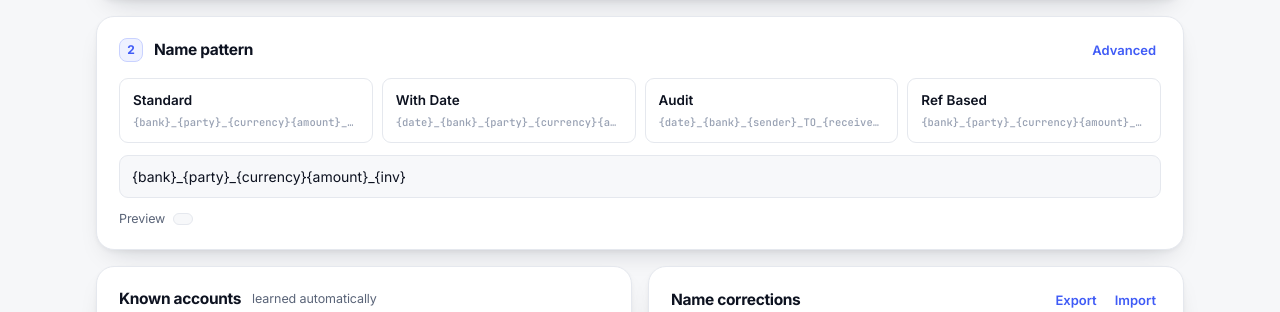
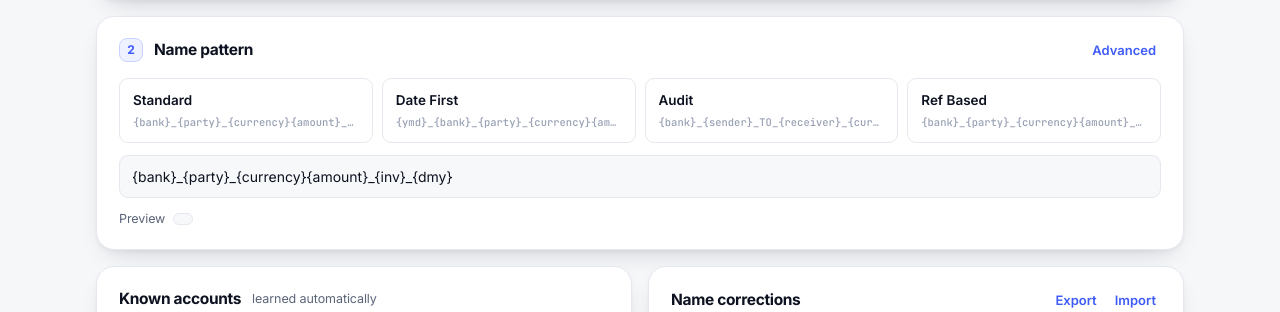
Before and after one commit to mhridoy/test_bank_receipt, a Flask app: page / in a window 1280 px wide. Shown: the part 300-612 px from the top of the page. Run offline with Flask 3, Linux system fonts and the light colour scheme; some libraries are stand-ins or nearby versions.

Commit message:
Date as 11Aug26, at the end of the name
Adds a {dmy} token (day, short month name, two-digit year) and moves the date to
the end of the standard preset, where it reads as a suffix rather than pushing
the bank and company along. {ymd} stays for the date-first preset, which is what
you want when the folder should sort chronologically.

```diff
--- a/app.py
+++ b/app.py
@@ -19,10 +19,10 @@ from pathlib import Path
 from flask import Flask, jsonify, render_template, send_from_directory
 
 TEMPLATE_PRESETS = {
-    "standard": "{bank}_{party}_{currency}{amount}_{inv}",
-    "with_date": "{date}_{bank}_{party}_{currency}{amount}_{inv}",
-    "audit": "{date}_{bank}_{sender}_TO_{receiver}_{currency}{amount}_{inv}",
-    "ref_based": "{bank}_{party}_{currency}{amount}_REF_{ref}",
+    "standard": "{bank}_{party}_{currency}{amount}_{inv}_{dmy}",
+    "date_first": "{ymd}_{bank}_{party}_{currency}{amount}_{inv}",
+    "audit": "{bank}_{sender}_TO_{receiver}_{currency}{amount}_{inv}_{dmy}",
+    "ref_based": "{bank}_{party}_{currency}{amount}_REF_{ref}_{dmy}",
 }
 
 app = Flask(__name__)
--- a/static/app.js
+++ b/static/app.js
@@ -13,7 +13,7 @@ const esc = (s) => String(s ?? "").replace(/[&<>"]/g,
 const HAS_FS = "showDirectoryPicker" in window;
 
 const DEFAULTS = {
-  template: "{bank}_{party}_{currency}{amount}_{inv}",
+  template: "{bank}_{party}_{currency}{amount}_{inv}_{dmy}",
   recursive: false, stripLegal: true, invFromName: true,
   useOcr: true, autoLearn: true, quality: "auto", ocrLangs: "eng", theme: "system",
   nameWords: 2, shortBankNames: true, trimCents: false,
@@ -82,9 +82,11 @@ $("themeBtn").onclick = () => {
 /* ── name pattern ──────────────────────────────────────────────── */
 
 const SAMPLE = {
-  bank: "RiyadBank", sender: "TabeebArabia", receiver: "PioneerMetalCorners",
-  amount: "200640.50", amount_net: "200632.45", currency: "SAR", invoice: "7260019",
-  ref: "946702450951BNBD", date: "2026-09-02", receiver_bank: "SaudiNationalBank",
+  bank: "RiyadB", sender: "TabeebArabia", receiver: "PioneerMetal", party: "PioneerMetal",
+  amount: "200640.50", amount_net: "200632.45", currency: "SAR",
+  invoice: "7260019", inv: "INV_7260019", ben_id: "7053930587",
+  ref: "946702450951BNBD", date: "2026-09-02", ymd: "20260902", dmy: "02Sep26",
+  dir: "OUT", bank_full: "RiyadBank", receiver_bank: "SaudiNB",
   orig: "RV INV 7260019",
 };
 
--- a/static/engine.js
+++ b/static/engine.js
@@ -559,6 +559,17 @@ export function sanitize(name, maxLen = 150) {
 /** "Wajd Alamani Contracting Establishment" -> "Wajd Alamani".
     Long legal names make unreadable file names; the first words identify a
     supplier just as well. 0 keeps the whole name. */
+const MONTH_NAMES = ["Jan", "Feb", "Mar", "Apr", "May", "Jun",
+                     "Jul", "Aug", "Sep", "Oct", "Nov", "Dec"];
+
+/** "2026-08-11" -> "11Aug26" - readable at a glance and short. */
+export function shortDate(iso) {
+  const m = /^(\d{4})-(\d{2})-(\d{2})/.exec(String(iso || ""));
+  if (!m) return "";
+  const [, year, month, day] = m;
+  return `${day}${MONTH_NAMES[Number(month) - 1] || ""}${year.slice(2)}`;
+}
+
 export function shortenName(name, words = 2) {
   if (!name || !words) return name || "";
   const parts = String(name).trim().split(/\s+/);
@@ -596,6 +607,7 @@ export function buildName(fields, template, original, stripLegal = true,
     ben_id: fields.beneficiary_id || "",
     date: (fields.transaction_date || "").slice(0, 10),
     ymd: (fields.transaction_date || "").slice(0, 10).replace(/-/g, ""),
+    dmy: shortDate(fields.transaction_date),
     dir: fields.direction === "in" ? "IN" : "OUT",
     orig: original.replace(/\.[^.]*$/, ""),
   };
--- a/templates/index.html
+++ b/templates/index.html
@@ -148,7 +148,7 @@
         </label>
       </div>
       <div class="tokens">
-        {% for t in ['bank','party','receiver','sender','currency','amount','amount_net','inv','invoice','ref','ben_id','date','ymd','dir','bank_full','receiver_bank','orig'] %}
+        {% for t in ['bank','party','receiver','sender','currency','amount','amount_net','inv','invoice','ref','ben_id','dmy','date','ymd','dir','bank_full','receiver_bank','orig'] %}
         <button class="token mono" data-token="{{ '{' ~ t ~ '}' }}">{{ '{' ~ t ~ '}' }}</button>
         {% endfor %}
       </div>
--- a/templates/test.html
+++ b/templates/test.html
@@ -12,7 +12,7 @@ import { readPdf, OCR_PROFILES } from "/static/reader.js";
 const out = document.getElementById("out");
 const log = (m) => { out.textContent += m + "\n"; };
 const samples = {{ samples|tojson }};
-const TPL = "{bank}_{party}_{currency}{amount}_{inv}";
+const TPL = "{bank}_{party}_{currency}{amount}_{inv}_{dmy}";
 window.BENCH = [];
 const profiles = new URLSearchParams(location.search).get("profiles")?.split(",") || ["fast","balanced","sharp"];
 for (const name of samples) {
```
Also changed, not shown: README.md.
